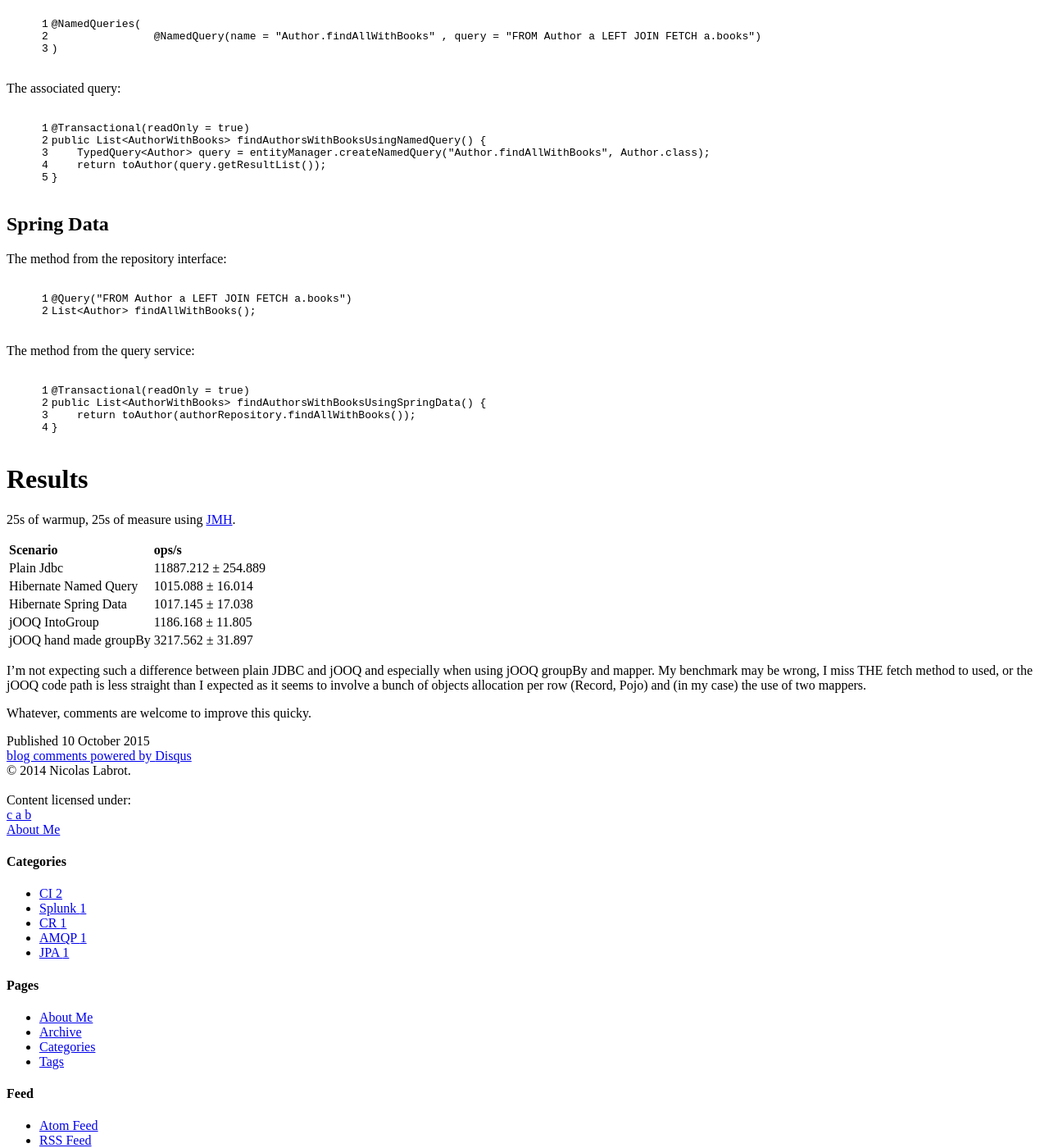
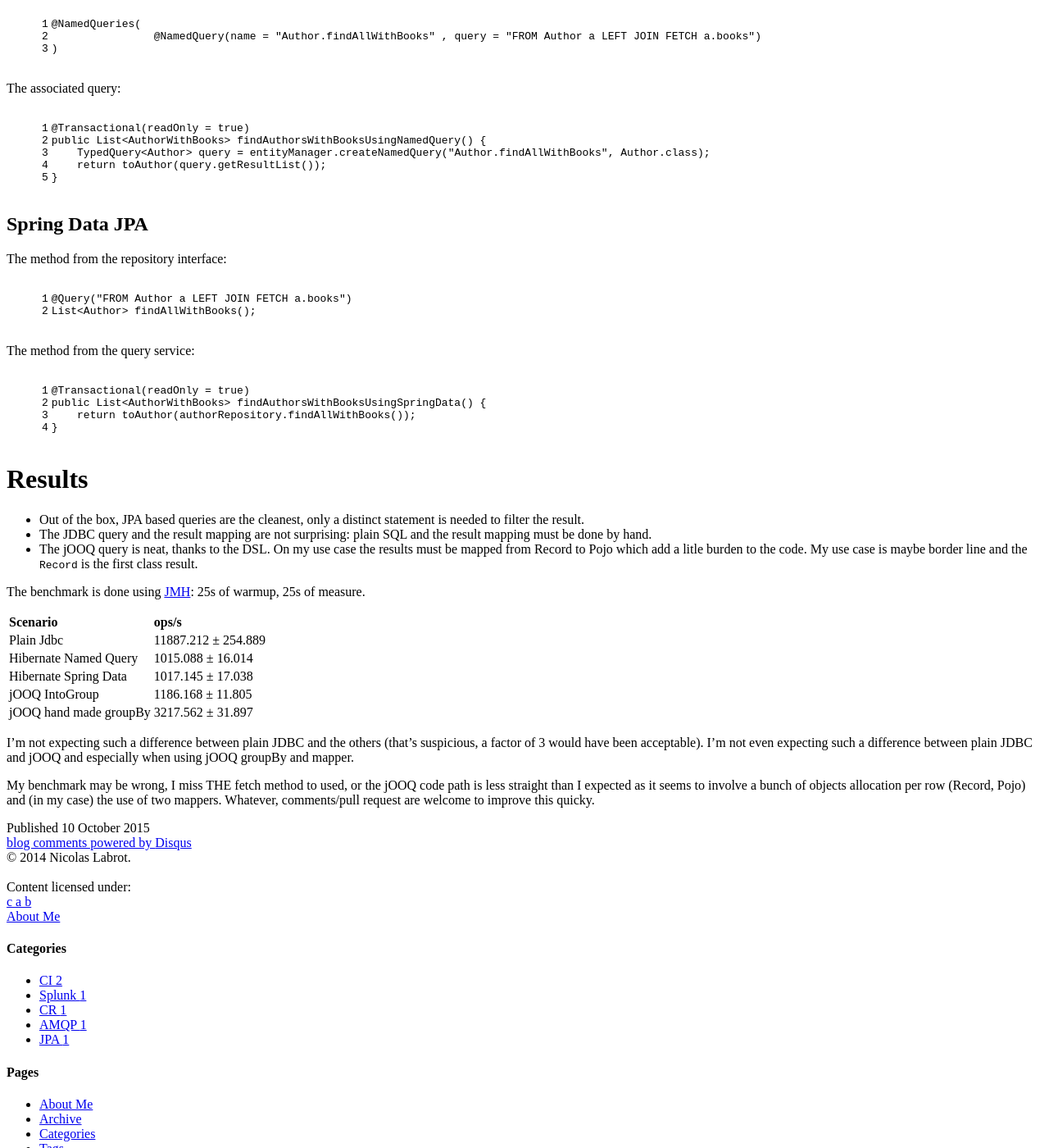
Before and after one commit to nithril/nithril.github.io, a Jekyll site: the page built from _posts/2015-10-10-quicky-join-query-using-jooq-hibernate-jdbc.markdown, in a window 1280 px wide and 1400 px high, scrolled down 2366 px. Shown: the whole window at 82% size. Built offline with Jekyll 4.4.1, drawn with Linux system fonts in a browser that asks for light colours; nearby versions of some CDN libraries; library files that are not in the unit come from our copies; comment, search, counter and statistics services are not loaded; some of the changed text lies outside the part shown.

Commit message:
Quicky: Jooq / Hibernate / JDBC

```diff
--- a/_posts/2015-10-10-quicky-join-query-using-jooq-hibernate-jdbc.markdown
+++ b/_posts/2015-10-10-quicky-join-query-using-jooq-hibernate-jdbc.markdown
@@ -7,7 +7,7 @@ comments: true
 ---
 
 This quicky tests how [jOOQ](http://jooq.org/), [Hibernate](http://hibernate.org/) and JDBC perform against each other on a simple query / scenario
-involing Plain old SQL, jOOQ, Hibernate Named Query, Spring Data.
+involing Plain old SQL, jOOQ, Hibernate Named Query, Spring Data JPA.
 
 
 <!--more-->
@@ -161,7 +161,7 @@ public List<AuthorWithBooks> findAuthorsWithBooksUsingNamedQuery() {
 
 
 
-## Spring Data
+## Spring Data JPA
 
 The method from the repository interface:
 
@@ -182,8 +182,12 @@ public List<AuthorWithBooks> findAuthorsWithBooksUsingSpringData() {
 
 # Results
 
-25s of warmup, 25s of measure using [JMH](http://openjdk.java.net/projects/code-tools/jmh/).
+* Out of the box, JPA based queries are the cleanest, only a distinct statement is needed to filter the result.
+* The JDBC query and the result mapping are not surprising: plain SQL and the result mapping must be done by hand.
+* The jOOQ query is neat, thanks to the DSL. On my use case the results must be mapped from Record to Pojo which add a litle burden to the code. My use case is maybe border line and the `Record` is the first class result.
 
+
+The benchmark is done using [JMH](http://openjdk.java.net/projects/code-tools/jmh/): 25s of warmup, 25s of measure.
 
 | Scenario  | ops/s   |
 |:-----------|:---------|
@@ -193,7 +197,8 @@ public List<AuthorWithBooks> findAuthorsWithBooksUsingSpringData() {
 | jOOQ IntoGroup               | 1186.168  ± 11.805  |
 | jOOQ hand made groupBy       | 3217.562  ± 31.897  |
 
-I'm not expecting such a difference between plain JDBC and jOOQ and especially when using jOOQ groupBy and mapper.
+I'm not expecting such a difference between plain JDBC and the others (that's suspicious, a factor of 3 would have been acceptable).
+I'm not even expecting such a difference between plain JDBC and jOOQ and especially when using jOOQ groupBy and mapper.
+
 My benchmark may be wrong, I miss THE fetch method to used, or the jOOQ code path is less straight than I expected as it seems to involve a bunch of objects allocation per row (Record, Pojo) and (in my case) the use of two mappers.
-
-Whatever, comments are welcome to improve this quicky.
+Whatever, comments/pull request are welcome to improve this quicky.
```
Also changed, not shown: other parts of _posts/2015-10-10-quicky-join-query-using-jooq-hibernate-jdbc.markdown (+2 -2 lines).
